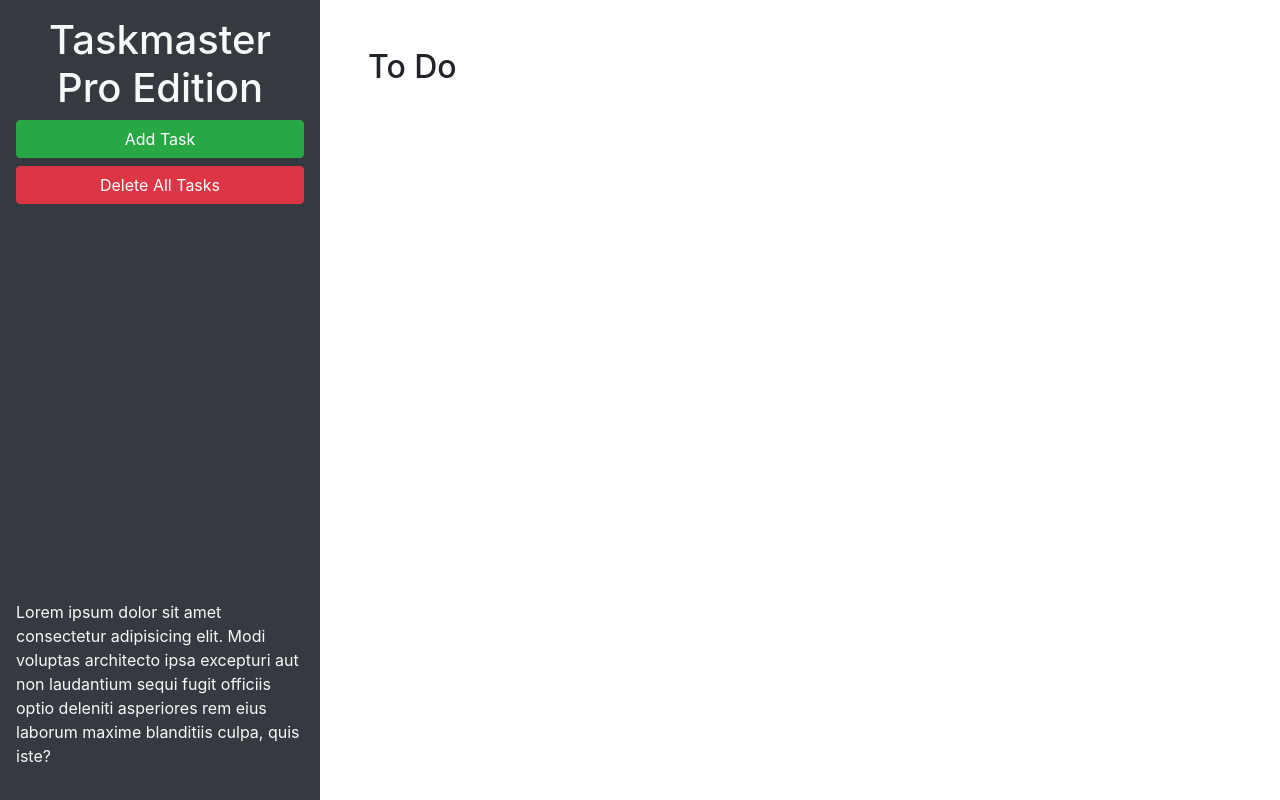
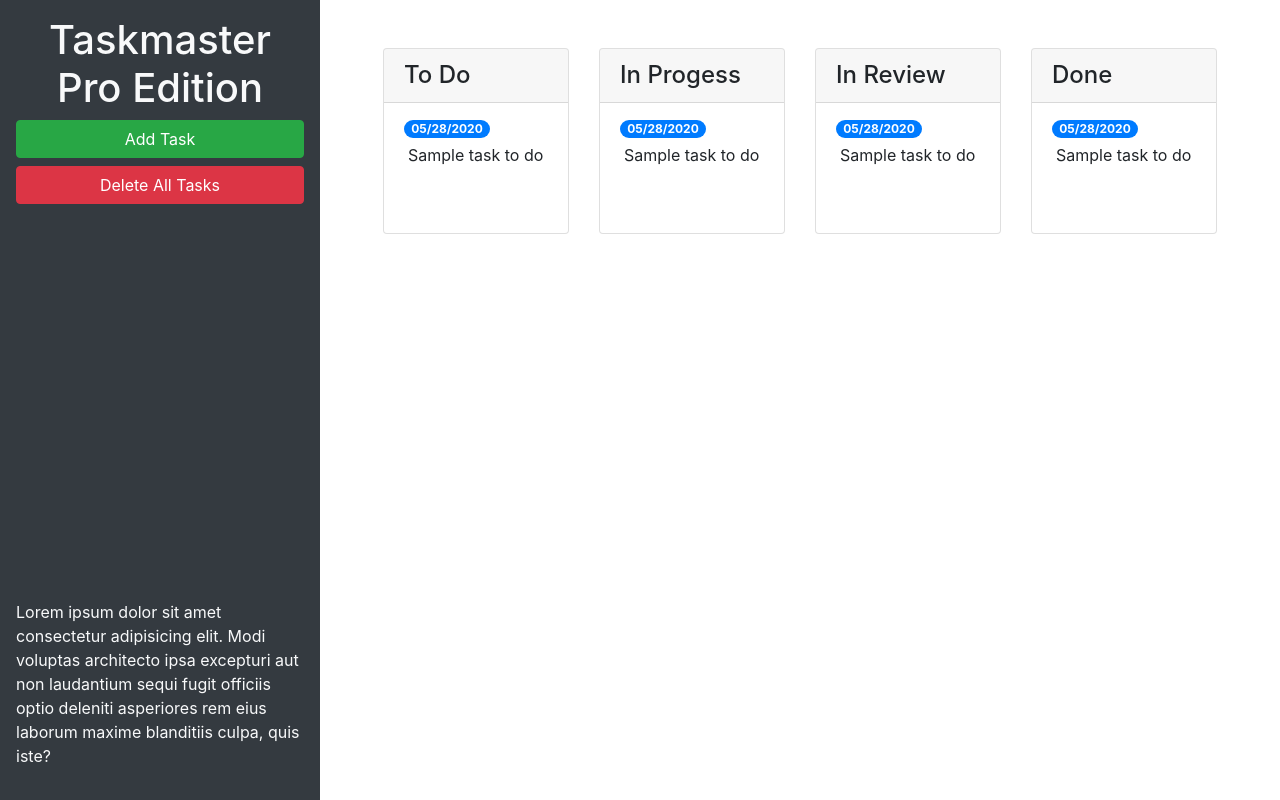
Before and after one commit to ReeceDevenney/taskmaster-pro, a plain HTML site: page taskmaster-starter/index.html in a window 1280 px wide. Drawn offline with nearby package versions, Linux system fonts and the light colour scheme.

Commit message:
added bootstrap grid layout

```diff
--- a/taskmaster-starter/index.html
+++ b/taskmaster-starter/index.html
@@ -24,9 +24,59 @@
       </p>
     </header>
     <main class="col-12 col-lg-9">
-      <div class="m-5">
-        <h2>To Do</h2>
-        <ul id="list-toDo" class="list-group"> </ul>
+      <div class="m-5 row justify-content-around">
+        <div class="col-12 col-md-6 col-xl-3 mb-3">
+          <div class="card">
+            <h4 class="card-header">
+              To Do
+            </h4>
+            <ul id="list-toDo" class="list-group list-group-flush">
+              <li class="list-group-item">
+                <span class="badge badge-primary badge-pill">05/28/2020</span>
+                <p class="m-1">Sample task to do</p>
+              </li>
+            </ul>
+          </div>
+        </div>
+        <div class="col-12 col-md-6 col-xl-3 mb-3">
+          <div class="card">
+            <h4 class="card-header">
+              In Progess
+            </h4>
+            <ul id="list-toDo" class="list-group list-group-flush">
+              <li class="list-group-item">
+                <span class="badge badge-primary badge-pill">05/28/2020</span>
+                <p class="m-1">Sample task to do</p>
+              </li>
+            </ul>
+          </div>
+        </div>
+        <div class="col-12 col-md-6 col-xl-3 mb-3">
+          <div class="card">
+            <h4 class="card-header">
+              In Review
+            </h4>
+            <ul id="list-toDo" class="list-group list-group-flush">
+              <li class="list-group-item">
+                <span class="badge badge-primary badge-pill">05/28/2020</span>
+                <p class="m-1">Sample task to do</p>
+              </li>
+            </ul>
+          </div>
+        </div>
+        <div class="col-12 col-md-6 col-xl-3 mb-3">
+          <div class="card">
+            <h4 class="card-header">
+              Done
+            </h4>
+            <ul id="list-toDo" class="list-group list-group-flush">
+              <li class="list-group-item">
+                <span class="badge badge-primary badge-pill">05/28/2020</span>
+                <p class="m-1">Sample task to do</p>
+              </li>
+            </ul>
+          </div>
+        </div>
       </div>
     </main>
   </div>
@@ -46,11 +96,11 @@
           <form>
             <div class="form-group">
               <label for="modalTaskDescription">Task description</label>
-              <textarea id="modalTaskDescription" rows="3"></textarea>
+              <textarea id="modalTaskDescription" rows="3" class="form-control"></textarea>
             </div>
             <div class="form-group">
               <label for="modalDueDate">Due date</label>
-              <input type="text" id="modalDueDate" placeholder="mm/dd/yyyy" autocomplete="off" />
+              <input type="text" class="form-control" id="modalDueDate" placeholder="mm/dd/yyyy" autocomplete="off" />
             </div>
           </form>
         </div>
```
